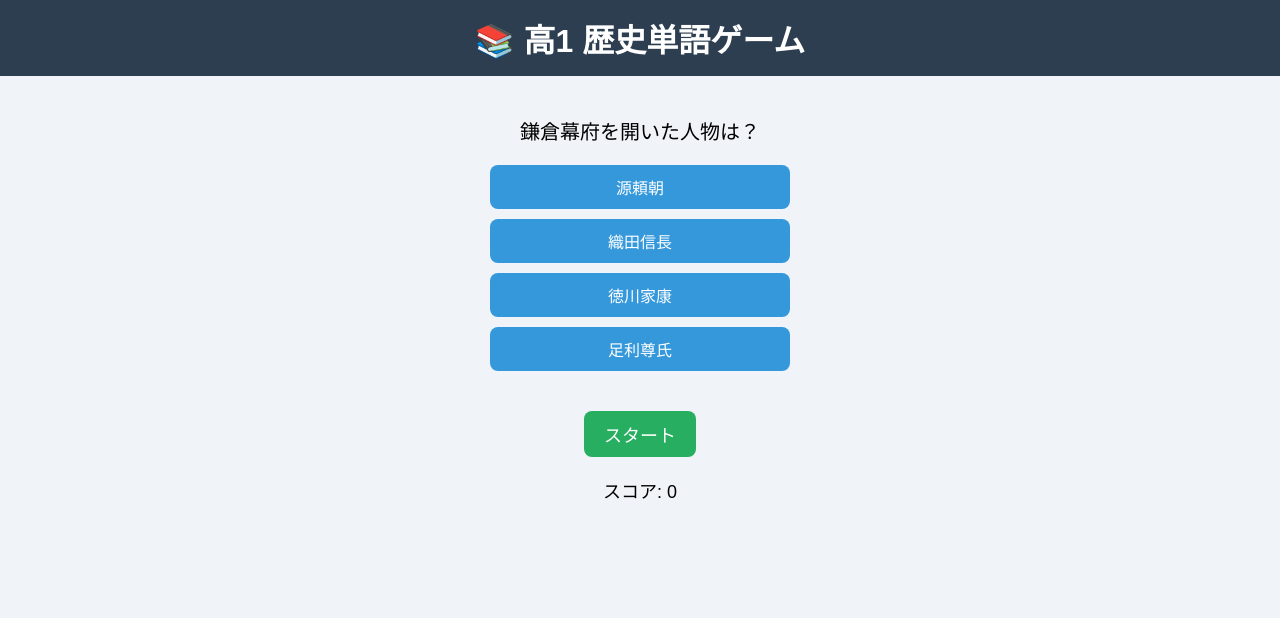
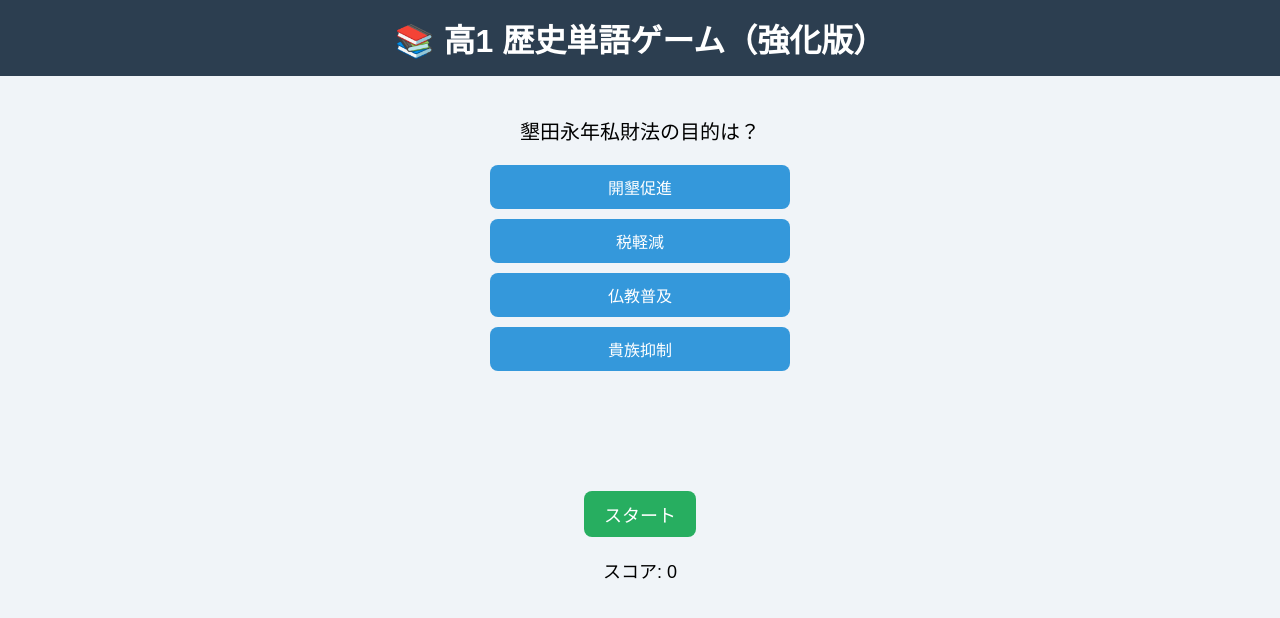
Before and after one commit to mzk1114/game, a plain HTML site: page index.html in a window 1280 px wide. Both pictures are taken after a click on the button "スタート". Drawn offline with Linux system fonts and the light colour scheme.

Commit message:
Update index.html

```diff
--- a/index.html
+++ b/index.html
@@ -3,7 +3,7 @@
 <head>
 <meta charset="UTF-8">
 <meta name="viewport" content="width=device-width, initial-scale=1.0">
-<title>歴史単語ゲーム</title>
+<title>歴史単語ゲーム（強化版）</title>
 <style>
 body {
   font-family: Arial, sans-serif;
@@ -41,9 +41,14 @@ button.choice {
   color: white;
 }
 
-button.choice:hover {
-  background: #2980b9;
+#result {
+  font-size: 40px;
+  margin: 20px;
+  height: 50px;
 }
+
+.correct { color: green; }
+.wrong { color: red; }
 
 #score {
   margin-top: 20px;
@@ -63,46 +68,39 @@ button.choice:hover {
 </head>
 <body>
 
-<h1>📚 高1 歴史単語ゲーム</h1>
+<h1>📚 高1 歴史単語ゲーム（強化版）</h1>
 
 <div id="game">
   <div id="question">スタートを押してね！</div>
   <div id="choices"></div>
+  <div id="result"></div>
   <button id="startBtn" onclick="startGame()">スタート</button>
   <div id="score">スコア: 0</div>
 </div>
 
+<!-- 効果音 -->
+<audio id="correctSound" src="https://cdn.pixabay.com/download/audio/2022/03/15/audio_4017c1a5a4.mp3"></audio>
+<audio id="wrongSound" src="https://cdn.pixabay.com/download/audio/2022/03/15/audio_c2c7e9b4b5.mp3"></audio>
+
 <script>
 const questions = [
-  {
-    q: "鎌倉幕府を開いた人物は？",
-    choices: ["源頼朝", "織田信長", "徳川家康", "足利尊氏"],
-    answer: "源頼朝"
-  },
-  {
-    q: "大化の改新が始まった年は？",
-    choices: ["645年", "710年", "794年", "1192年"],
-    answer: "645年"
-  },
-  {
-    q: "江戸幕府を開いたのは？",
-    choices: ["徳川家康", "豊臣秀吉", "源義経", "足利義満"],
-    answer: "徳川家康"
-  },
-  {
-    q: "平安京に都を移した天皇は？",
-    choices: ["桓武天皇", "聖武天皇", "天武天皇", "後醍醐天皇"],
-    answer: "桓武天皇"
-  }
+  { q: "墾田永年私財法の目的は？", choices: ["開墾促進","税軽減","仏教普及","貴族抑制"], answer: "開墾促進" },
+  { q: "院政を始めた人物は？", choices: ["白河上皇","後白河","鳥羽","後三条"], answer: "白河上皇" },
+  { q: "守護の役割は？", choices: ["軍事警察","税徴収","外交","裁判のみ"], answer: "軍事警察" },
+  { q: "参勤交代の目的は？", choices: ["大名統制","経済発展","外交","農業"], answer: "大名統制" }
 ];
 
 let current = 0;
 let score = 0;
 
+const correctSound = document.getElementById("correctSound");
+const wrongSound = document.getElementById("wrongSound");
+
 function startGame() {
   current = 0;
   score = 0;
   document.getElementById("score").textContent = "スコア: 0";
+  document.getElementById("result").textContent = "";
   showQuestion();
 }
 
@@ -123,20 +121,31 @@ function showQuestion() {
 }
 
 function checkAnswer(choice) {
+  const resultDiv = document.getElementById("result");
+
   if (choice === questions[current].answer) {
     score++;
+    resultDiv.textContent = "⭕";
+    resultDiv.className = "correct";
+    correctSound.play();
+  } else {
+    resultDiv.textContent = "❌";
+    resultDiv.className = "wrong";
+    wrongSound.play();
   }
+
+  document.getElementById("score").textContent = "スコア: " + score;
 
   current++;
 
   if (current < questions.length) {
-    showQuestion();
+    setTimeout(showQuestion, 800);
   } else {
-    document.getElementById("question").textContent = "終了！";
-    document.getElementById("choices").innerHTML = "";
+    setTimeout(() => {
+      document.getElementById("question").textContent = "終了！";
+      document.getElementById("choices").innerHTML = "";
+    }, 800);
   }
-
-  document.getElementById("score").textContent = "スコア: " + score;
 }
 </script>
 
```
